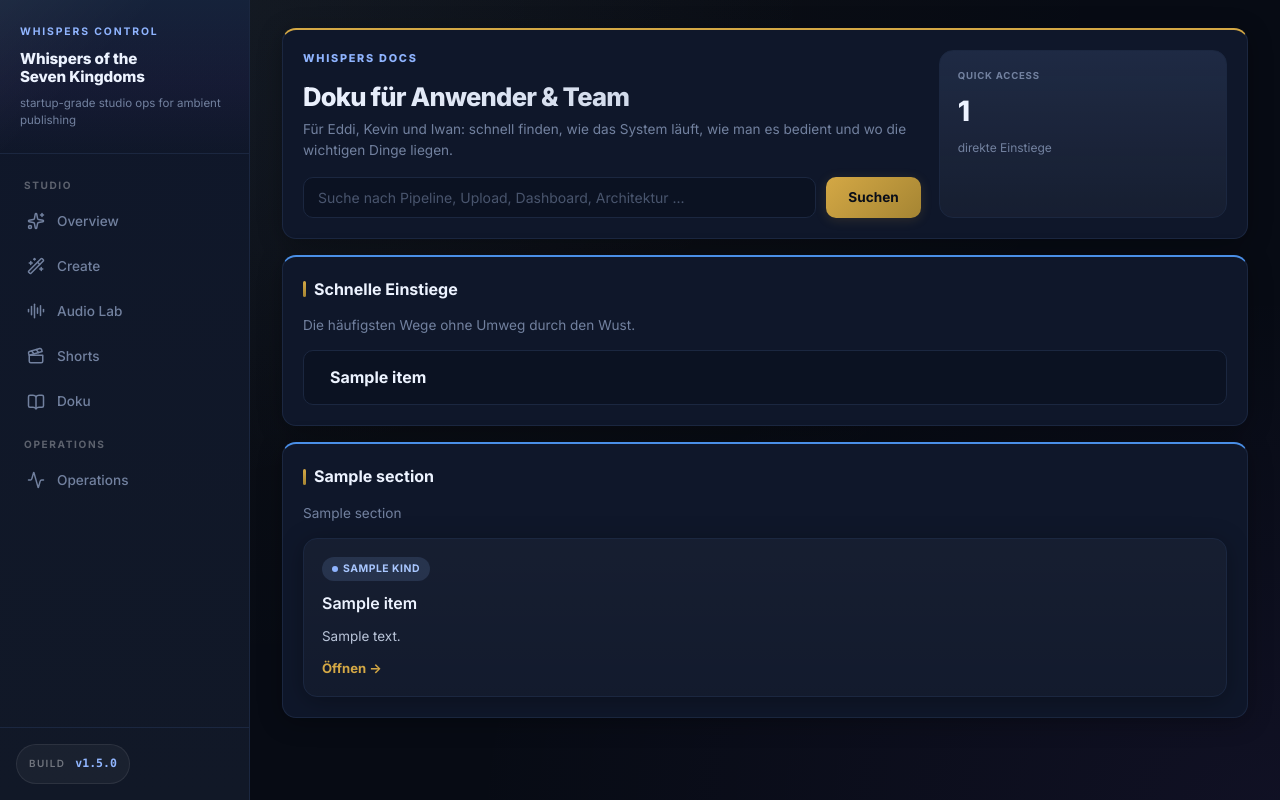
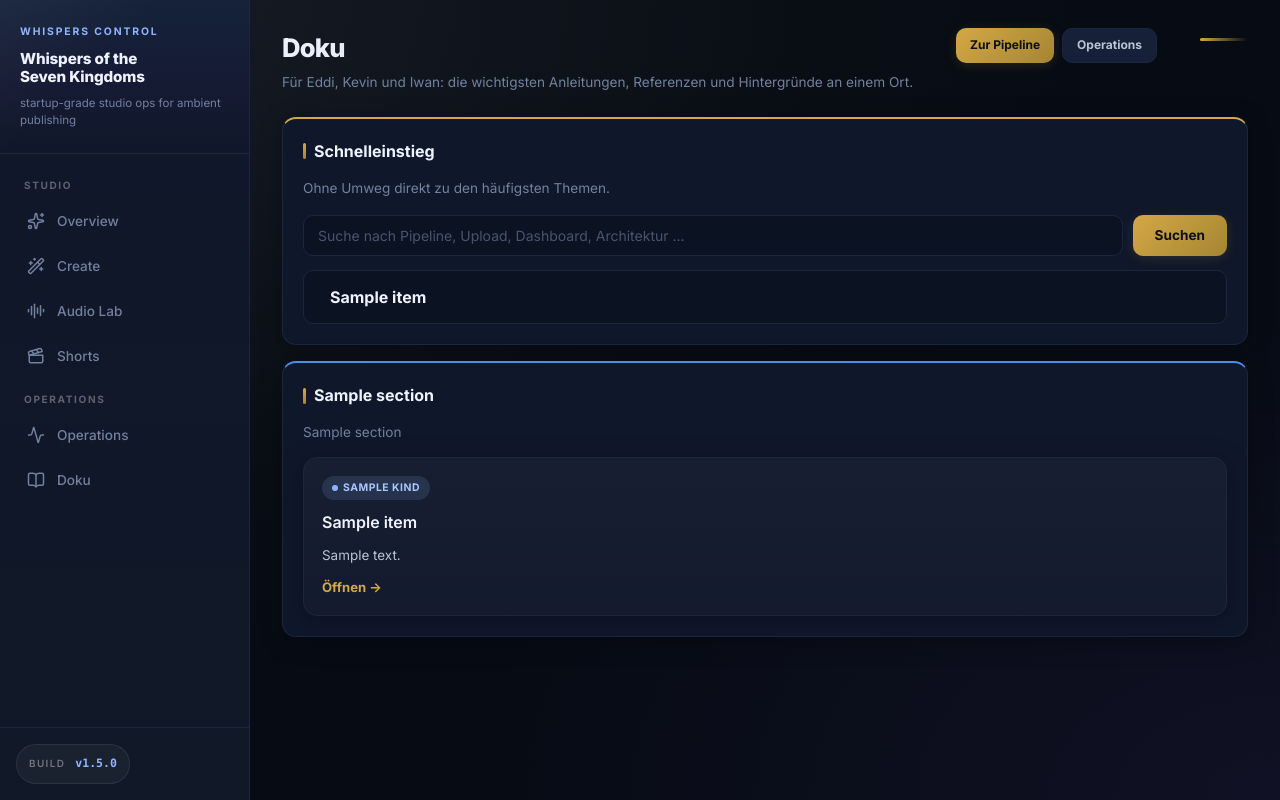
Before and after one commit to pepler1993-dot/WhispersoftheSevenKingdoms, a FastAPI app: template services/sync/templates/docs.html in a window 1280 px wide. Run offline with FastAPI, Linux system fonts and the light colour scheme; the template is opened without the code that fills it: most values are stand-ins (such as "Sample title", 1, 10 or a date in 2020); some libraries are stand-ins or nearby versions.

Commit message:
fix(docs): harden docs landing page and move nav under operations

```diff
--- a/services/sync/templates/base.html
+++ b/services/sync/templates/base.html
@@ -42,13 +42,13 @@
         <a href="/admin/shorts" class="nav-link {% if page == 'shorts' %}active{% endif %}">
           <i data-lucide="clapperboard"></i> Shorts
         </a>
-        <a href="/admin/docs" class="nav-link {% if page == 'docs' %}active{% endif %}">
-          <i data-lucide="book-open"></i> Doku
-        </a>
 
         <div class="nav-group-label">Operations</div>
         <a href="/admin/ops" class="nav-link {% if page == 'ops' %}active{% endif %}">
           <i data-lucide="activity"></i> Operations
+        </a>
+        <a href="/admin/docs" class="nav-link {% if page == 'docs' %}active{% endif %}">
+          <i data-lucide="book-open"></i> Doku
         </a>
       </nav>
 
--- a/services/sync/templates/docs.html
+++ b/services/sync/templates/docs.html
@@ -1,34 +1,30 @@
 {% extends 'base.html' %}
 {% block title %}Doku{% endblock %}
 {% block content %}
-<div class="docs-hero panel panel-accent-gold">
-  <div class="docs-hero-copy">
-    <div class="docs-kicker">Whispers Docs</div>
-    <h1>Doku für Anwender & Team</h1>
-    <div class="page-subtitle">Für Eddi, Kevin und Iwan: schnell finden, wie das System läuft, wie man es bedient und wo die wichtigen Dinge liegen.</div>
-    <form method="get" action="/admin/docs" class="docs-search">
-      <input type="text" name="q" value="{{ query }}" class="form-input" placeholder="Suche nach Pipeline, Upload, Dashboard, Architektur ..." />
-      <button type="submit" class="btn btn-primary">Suchen</button>
-    </form>
+<div class="page-header page-header-flex">
+  <div>
+    <h1>Doku</h1>
+    <div class="page-subtitle">Für Eddi, Kevin und Iwan: die wichtigsten Anleitungen, Referenzen und Hintergründe an einem Ort.</div>
   </div>
-  <div class="docs-hero-side">
-    <div class="docs-stat-card">
-      <div class="label">Quick Access</div>
-      <div class="value">{{ quicklinks|length }}</div>
-      <div class="metric-help">direkte Einstiege</div>
-    </div>
+  <div class="header-actions">
+    <a href="/admin/pipeline" class="btn btn-primary btn-sm">Zur Pipeline</a>
+    <a href="/admin/ops" class="btn btn-secondary btn-sm">Operations</a>
   </div>
 </div>
 
-<section class="panel panel-accent-blue">
+<section class="panel panel-accent-gold">
   <div class="section-header-inline">
     <div>
-      <h2>Schnelle Einstiege</h2>
-      <div class="page-subtitle">Die häufigsten Wege ohne Umweg durch den Wust.</div>
+      <h2>Schnelleinstieg</h2>
+      <div class="page-subtitle">Ohne Umweg direkt zu den häufigsten Themen.</div>
     </div>
   </div>
-  <div class="docs-quicklinks-grid">
-    {% for item in quicklinks %}
+  <form method="get" action="/admin/docs" class="docs-search">
+    <input type="text" name="q" value="{{ query | default('', true) }}" class="form-input" placeholder="Suche nach Pipeline, Upload, Dashboard, Architektur ..." />
+    <button type="submit" class="btn btn-primary">Suchen</button>
+  </form>
+  <div class="docs-quicklinks-grid" style="margin-top:14px">
+    {% for item in quicklinks | default([], true) %}
     <a href="{{ item.href }}" class="docs-quicklink">
       <i data-lucide="{{ item.icon }}"></i>
       <span>{{ item.title }}</span>
@@ -46,7 +42,7 @@
 </section>
 {% endif %}
 
-{% for section in sections %}
+{% for section in sections | default([], true) %}
 <section class="panel panel-accent-blue docs-section">
   <div class="section-header-inline">
     <div>
```
